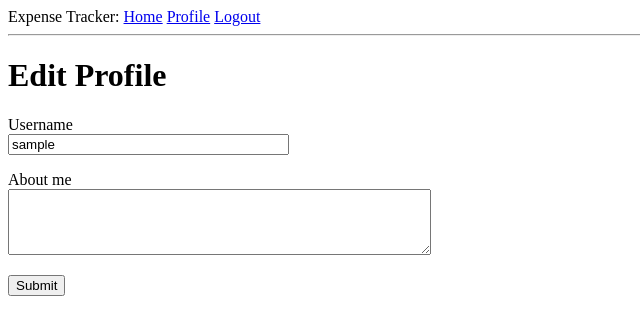
After one commit to nexxyb/Expense_tracker, a Flask app: page /edit_profile in a window 1280 px wide. The commit adds this page. Shown: the top 335 px of the page, without its empty margins (0-640 px from the left). Run offline with Flask 2, Linux system fonts and the light colour scheme; the visitor is signed in with stand-in values (Sample User, id 1); data comes from the database, SQL or seed files in the repository; both versions use the stored data as it was after the commit.

Commit message:
File Updated

```diff
--- a/app/forms.py
+++ b/app/forms.py
@@ -1,6 +1,6 @@
 from flask_wtf import FlaskForm
-from wtforms import StringField, PasswordField, BooleanField, SubmitField
-from wtforms.validators import DataRequired, ValidationError, Email, EqualTo
+from wtforms import StringField, PasswordField, BooleanField, SubmitField, TextAreaField
+from wtforms.validators import DataRequired, ValidationError, Email, EqualTo, Length
 from app.models import User
 
 class LoginForm(FlaskForm):
@@ -26,3 +26,8 @@ class RegistrationForm(FlaskForm):
         user = User.query.filter_by(email=email.data).first()
         if user is not None:
             raise ValidationError('Please use a different email address.')
+
+class EditProfileForm(FlaskForm):
+    username= StringField('Username', validators=[DataRequired()])
+    about_me= TextAreaField('About me', validators=[Length(min=0, max=140)])
+    submit=SubmitField('Submit')
--- a/app/models.py
+++ b/app/models.py
@@ -2,6 +2,7 @@ from app import login, db
 from datetime import datetime
 from werkzeug.security import generate_password_hash, check_password_hash
 from flask_login import UserMixin
+from hashlib import md5
 
 class User(UserMixin, db.Model):
     id= db.Column(db.Integer, primary_key= True)
@@ -9,6 +10,8 @@ class User(UserMixin, db.Model):
     email = db.Column(db.String(120), index=True, unique=True)
     password_hash = db.Column(db.String(128))
     posts = db.relationship('Post', backref='author', lazy='dynamic')
+    about_me= db.Column(db.String(140))
+    last_seen= db.Column(db.DateTime, default=datetime.utcnow)
 
 
     def __repr__(self):
@@ -19,6 +22,9 @@ class User(UserMixin, db.Model):
 
     def check_password(self, password):
         return check_password_hash(self.password_hash, password)
+    def avatar(self, size):
+        digest= md5(self.email.lower().encode('utf-8')).hexdigest()
+        return 'https://www.gravatar.com/avatar/{}?d=identicons&s={}'.format(digest, size)
 
 
 class Post(db.Model):
--- a/app/routes.py
+++ b/app/routes.py
@@ -2,8 +2,9 @@ from flask import render_template, flash, redirect, url_for, request
 from flask_login import login_user, logout_user, current_user, login_required
 from werkzeug.urls import url_parse
 from app import app, db
-from app.forms import LoginForm, RegistrationForm
+from app.forms import LoginForm, RegistrationForm, EditProfileForm
 from app.models import User
+from datetime import datetime
 
 
 @app.route('/')
@@ -60,3 +61,34 @@ def register():
         flash('Congratulations, you are now a registered user!')
         return redirect(url_for('login'))
     return render_template('register.html', title='Register', form=form)
+
+@app.route('/User/<username>')
+@login_required
+def user(username):
+    user= User.query.filter_by(username=username).first_or_404()
+    posts= [
+        {'author': user, 'body': 'Test post #1'},
+        {'author': user, 'body': 'Test post #2'}
+        ]
+    return render_template('user.html', user=user, posts=posts)
+
+@app.before_request
+def before_request():
+    if current_user.is_authenticated:
+        current_user.last_seen = datetime.utcnow()
+        db.session.commit()
+
+@app.route('/edit_profile', methods=['GET', 'POST'])
+@login_required
+def edit_profile():
+    form = EditProfileForm()
+    if form.validate_on_submit():
+        current_user.username = form.username.data
+        current_user.about_me = form.about_me.data
+        db.session.commit()
+        flash('Your changes have been saved.')
+        return redirect(url_for('edit_profile'))
+    elif request.method == 'GET':
+        form.username.data = current_user.username
+        form.about_me.data = current_user.about_me
+    return render_template('edit_profile.html', title='Edit Profile', form=form)
--- /dev/null
+++ b/app/templates/_post.html
@@ -0,0 +1,6 @@
+<table>
+    <tr valign="top">
+        <td><img src="{{ post.author.avatar(36) }}"></td>
+        <td>{{ post.author.username }} says:<br>{{ post.body }}</td>
+    </tr>
+</table>
--- a/app/templates/base.html
+++ b/app/templates/base.html
@@ -13,6 +13,7 @@
             {% if current_user.is_anonymous %}
             <a href="{{ url_for('login') }}">Login</a>
             {% else %}
+            <a href="{{ url_for('user', username=current_user.username) }}">Profile</a>
             <a href="{{ url_for('logout') }}">Logout</a>
             {% endif %}
         </div>
--- /dev/null
+++ b/app/templates/edit_profile.html
@@ -0,0 +1,23 @@
+{% extends "base.html" %}
+
+{% block content %}
+    <h1>Edit Profile</h1>
+    <form action="" method="post">
+        {{ form.hidden_tag() }}
+        <p>
+            {{ form.username.label }}<br>
+            {{ form.username(size=32) }}<br>
+            {% for error in form.username.errors %}
+            <span style="color: red;">[{{ error }}]</span>
+            {% endfor %}
+        </p>
+        <p>
+            {{ form.about_me.label }}<br>
+            {{ form.about_me(cols=50, rows=4) }}<br>
+            {% for error in form.about_me.errors %}
+            <span style="color: red;">[{{ error }}]</span>
+            {% endfor %}
+        </p>
+        <p>{{ form.submit() }}</p>
+    </form>
+{% endblock %}
```
Also changed, not shown: app/templates/user.html (added, +21 -0 lines), migrations/versions/9ad36d2283de_new_fields_in_user_model.py (added, +30 -0 lines), app.db.
